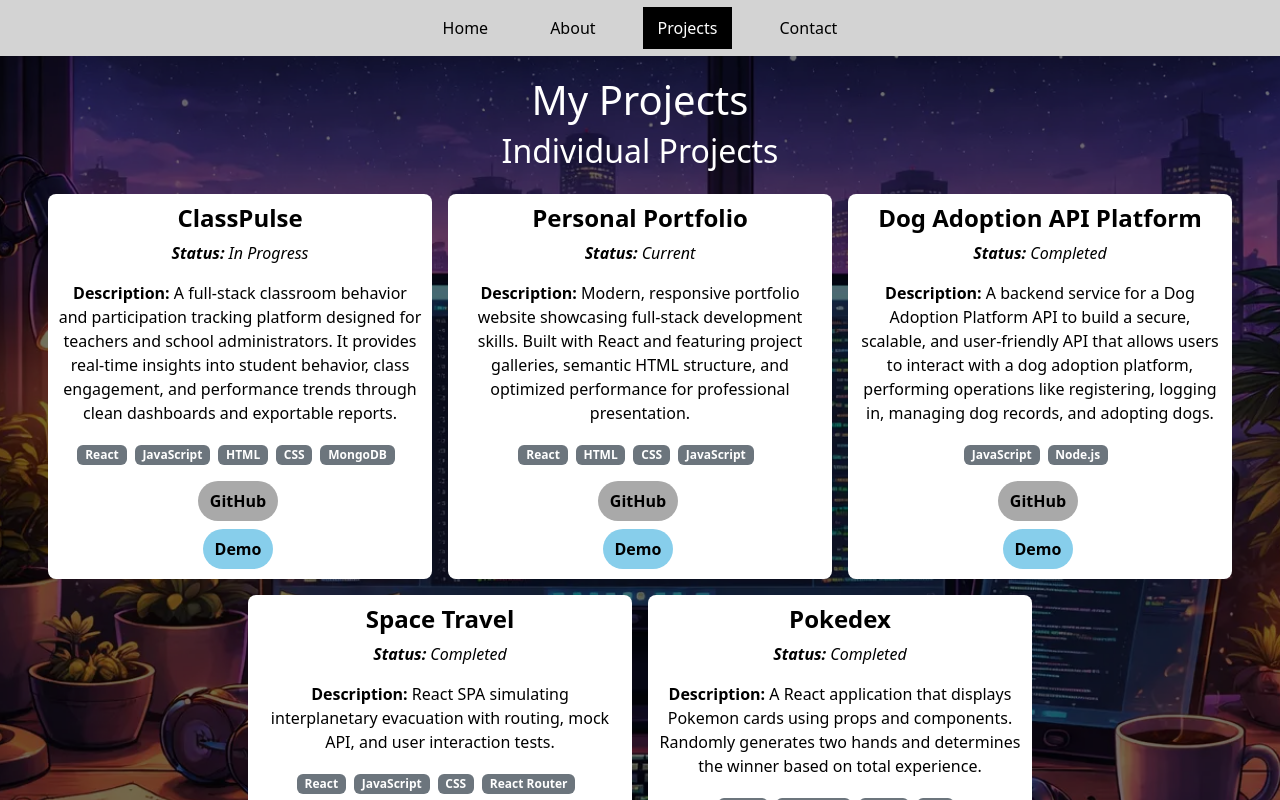
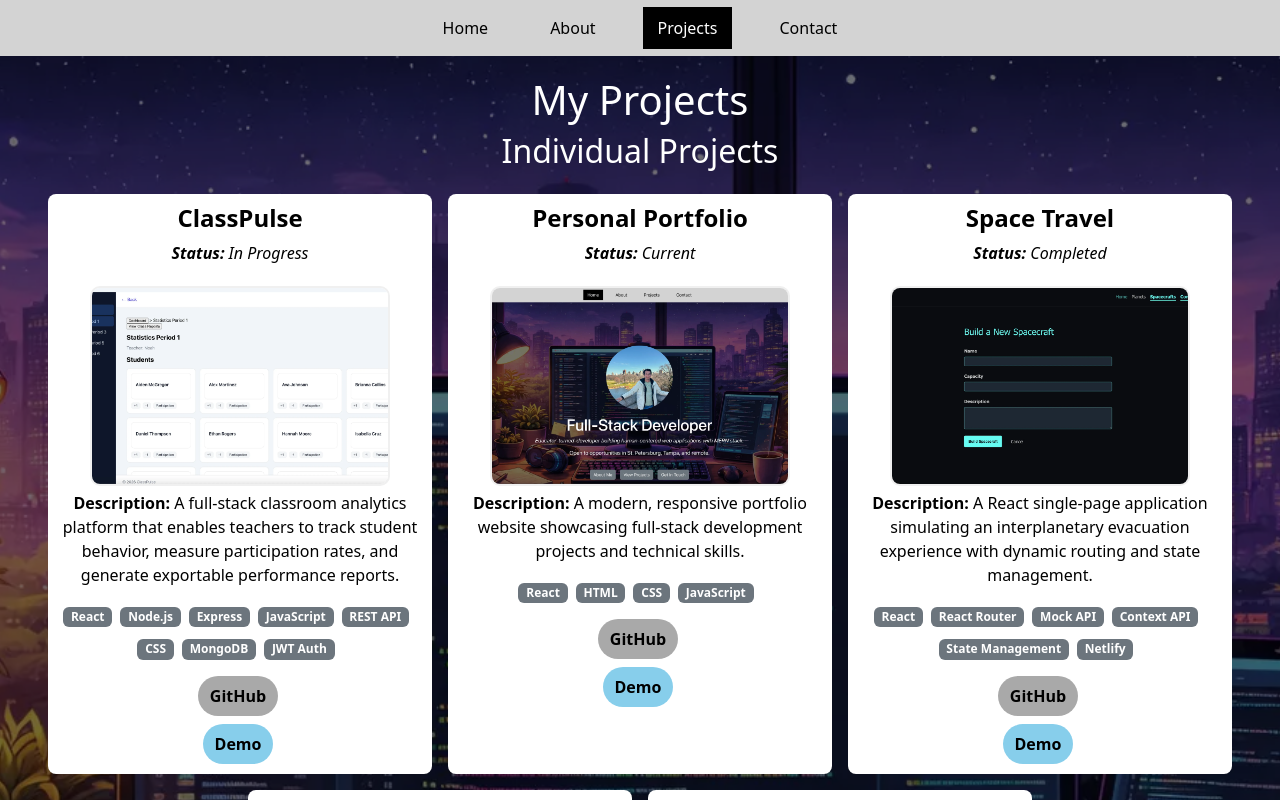
Before and after one commit to triscravello/tristan-portfolio-site, a React (Vite) app: page /projects in a window 1280 px wide. Shown: the top 800 px of the page. Built offline with nearby package versions, Linux system fonts and the light colour scheme.

Commit message:
Add project screenshots

```diff
--- a/src/components/ProjectCard.css
+++ b/src/components/ProjectCard.css
@@ -40,6 +40,16 @@
     margin-bottom: 8px;
 }
 
+.project-image {
+    width: 100%;
+    max-width: 300px;
+    height: 200px;
+    object-fit: cover;
+    border-radius: 10px;
+    margin: 5px 0;
+    border: 2px solid #f0f0f0
+}
+
 #project-title {
     text-align: center;
     font-size: 1.5em;
--- a/src/components/ProjectCard.jsx
+++ b/src/components/ProjectCard.jsx
@@ -9,6 +9,9 @@ function ProjectCard({ project }) {
                 <p id='project-status'>
                     <em><strong>Status: </strong>{project.status}</em>
                 </p>
+            )}
+            {project.image && (
+                <img src={project.image} alt={`Screenshot of ${project.title}`} className='project-image' loading='lazy' />
             )}
             <p><strong>Description: </strong>{project.description}</p>
             <div className='tech-badges'>
--- a/src/data/projectsData.jsx
+++ b/src/data/projectsData.jsx
@@ -3,41 +3,47 @@
 export const solo_projects = [
     {
         title: "ClassPulse",
-        description:"A full-stack classroom behavior and participation tracking platform designed for teachers and school administrators. It provides real-time insights into student behavior, class engagement, and performance trends through clean dashboards and exportable reports.",
-        technologies: ["React", "JavaScript", "HTML", "CSS", "MongoDB"],
+        image: "/images/ClassPulse.webp",
+        description:"A full-stack classroom analytics platform that enables teachers to track student behavior, measure participation rates, and generate exportable performance reports.",
+        technologies: ["React", "Node.js", "Express", "JavaScript", "REST API", "CSS", "MongoDB", "JWT Auth"],
         status: "In Progress",
         github: "https://github.com/triscravello/ClassPulse",
         demo: "https://class-pulse-henna.vercel.app/"
     },
     {
         title: "Personal Portfolio",
-        description: "Modern, responsive portfolio website showcasing full-stack development skills. Built with React and featuring project galleries, semantic HTML structure, and optimized performance for professional presentation.",
+        image: "/images/portfolio-site.webp",
+        description: "A modern, responsive portfolio website showcasing full-stack development projects and technical skills.",
         technologies: ["React", "HTML", "CSS", "JavaScript"],
         status: "Current",
         github: "https://github.com/triscravello/tristan-portfolio-site"
     },
     {
-        title: "Dog Adoption API Platform",
-        description: "A backend service for a Dog Adoption Platform API to build a secure, scalable, and user-friendly API that allows users to interact with a dog adoption platform, performing operations like registering, logging in, managing dog records, and adopting dogs.",
-        technologies: ["JavaScript", "Node.js"],
-        status: "Completed",
-        github: "https://github.com/triscravello/dog-adoption-platform",
-        demo: "https://dog-adoption-platform-api.onrender.com/",
-    },
-    {
         title: "Space Travel",
-        description: "React SPA simulating interplanetary evacuation with routing, mock API, and user interaction tests.",
-        technologies: ["React", "JavaScript", "CSS", "React Router", "Local Storage Mock API", "Context API"],
+        image: "/images/SpaceTravel.webp",
+        description: "A React single-page application simulating an interplanetary evacuation experience with dynamic routing and state management.",
+        technologies: ["React", "React Router", "Mock API", "Context API", "State Management", "Netlify"],
         status: "Completed",
         github: "https://github.com/triscravello/space-travel",
         demo: "https://command-spacetravel.netlify.app/",
     },
     {
         title: "Pokedex",
-        description: "A React application that displays Pokemon cards using props and components. Randomly generates two hands and determines the winner based on total experience.",
+        image: "/images/Pokedex.webp",
+        description: "A React application that generates two randomized Pokémon hands and determines a winner based on total experience points.",
         technologies: ["React", "JavaScript", "HTML", "CSS"],
         status: "Completed",
         github: "https://github.com/triscravello/React-Pokedex",
         demo: "https://reactproppokedex.netlify.app/"
+    },
+    {
+        title: "Dog Adoption API Platform",
+        image:"/images/dog-api-postman.webp",
+        description: "A secure RESTful API with JWT authentication and protected routes. Direct endpoint access requires a valid Bearer token.",
+        technologies: ["Node.js", "Express", "MongoDB", "REST API", "Chai", "Supertest"],
+        status: "Completed",
+        github: "https://github.com/triscravello/dog-adoption-platform",
+        demo: "https://dog-adoption-platform-api.onrender.com/",
+        demoNote: "Protected API endpoints — requires JWT for access. Screenshot shows GET /dogs with Bearer token."
     }
 ]
```
